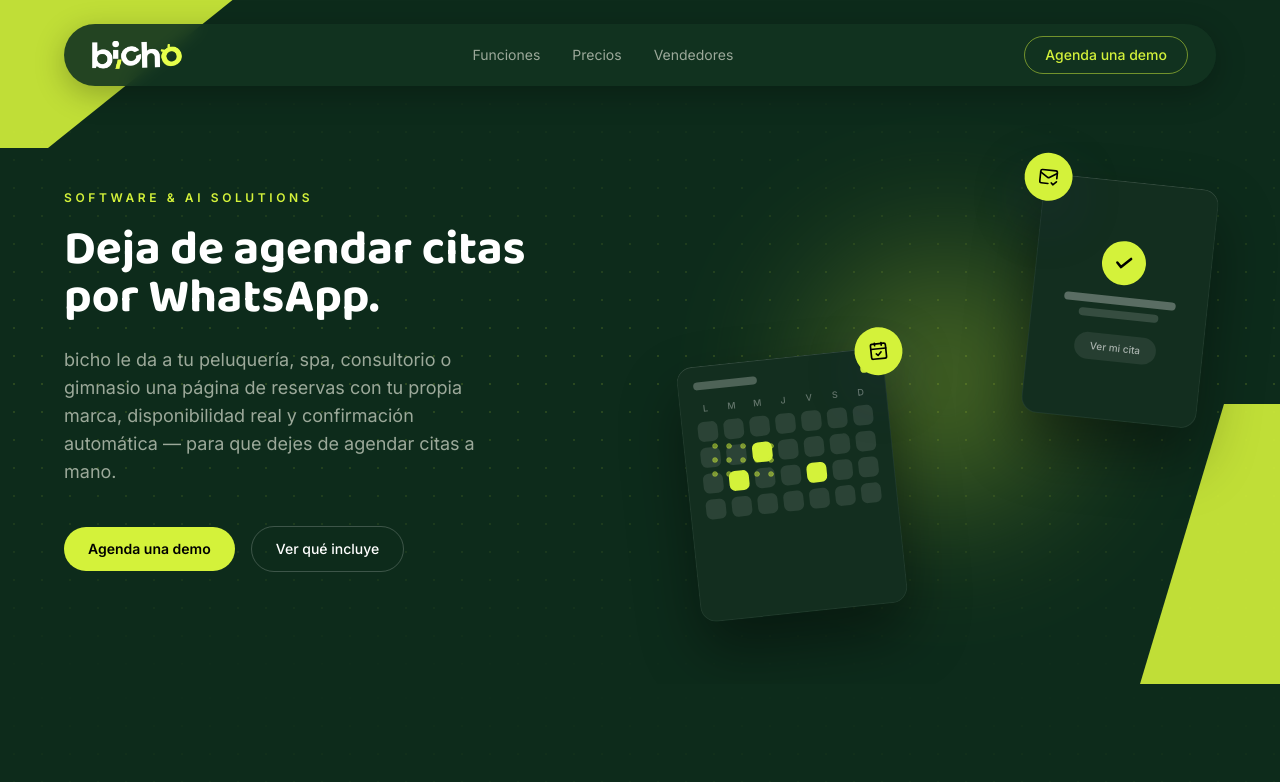
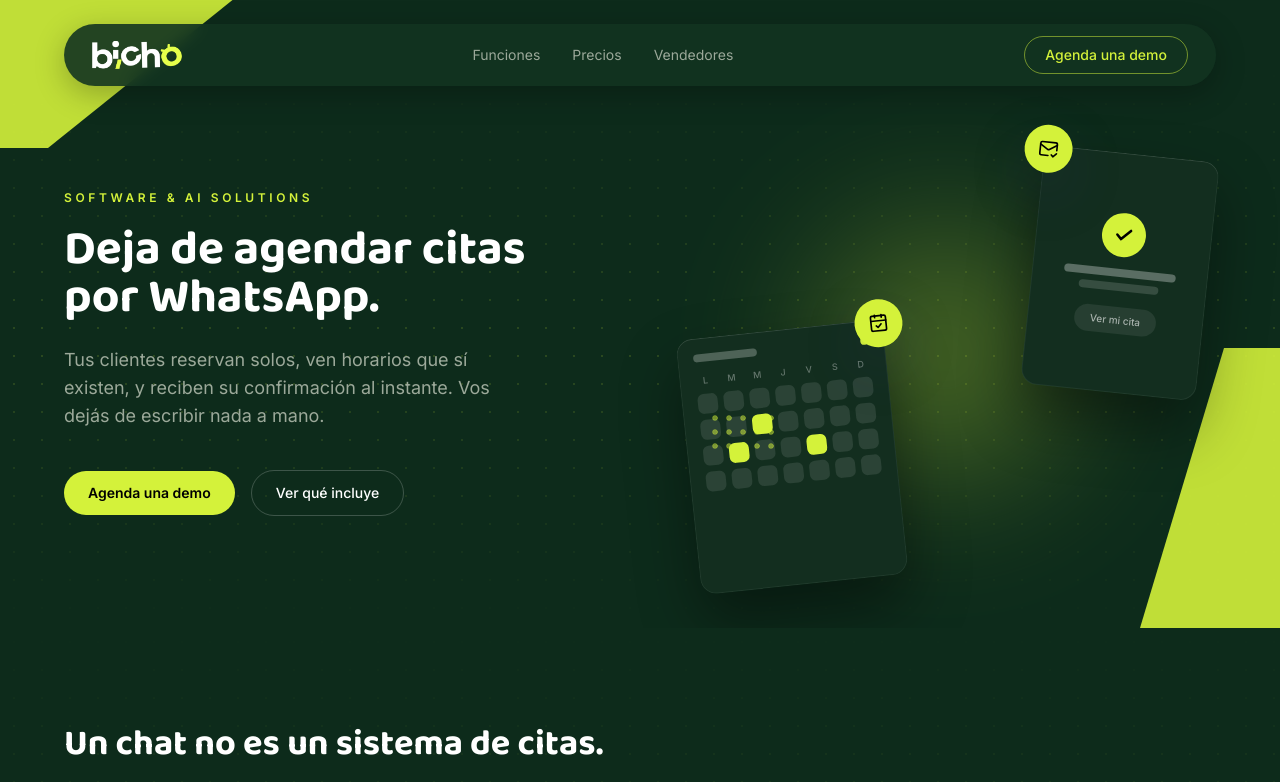
Before and after one commit to Brb6754/BICHO, a Next.js app: page / in a window 1280 px wide. Shown: the top 782 px of the page. Built offline with nearby package versions, Linux system fonts and the light colour scheme.

Commit message:
Rewrite hero subheading — customer-outcome framing instead of feature list

```diff
--- a/components/marketing/Hero.tsx
+++ b/components/marketing/Hero.tsx
@@ -83,9 +83,9 @@ export function Hero() {
             className="animate-fade-in mt-6 max-w-md text-base leading-relaxed text-[#9CA99A] sm:text-lg"
             style={{ animationDelay: '140ms' }}
           >
-            bicho le da a tu peluquería, spa, consultorio o gimnasio una
-            página de reservas con tu propia marca, disponibilidad real y
-            confirmación automática — para que dejes de agendar citas a mano.
+            Tus clientes reservan solos, ven horarios que sí existen, y
+            reciben su confirmación al instante. Vos dejás de escribir nada
+            a mano.
           </p>
 
           <div
```
